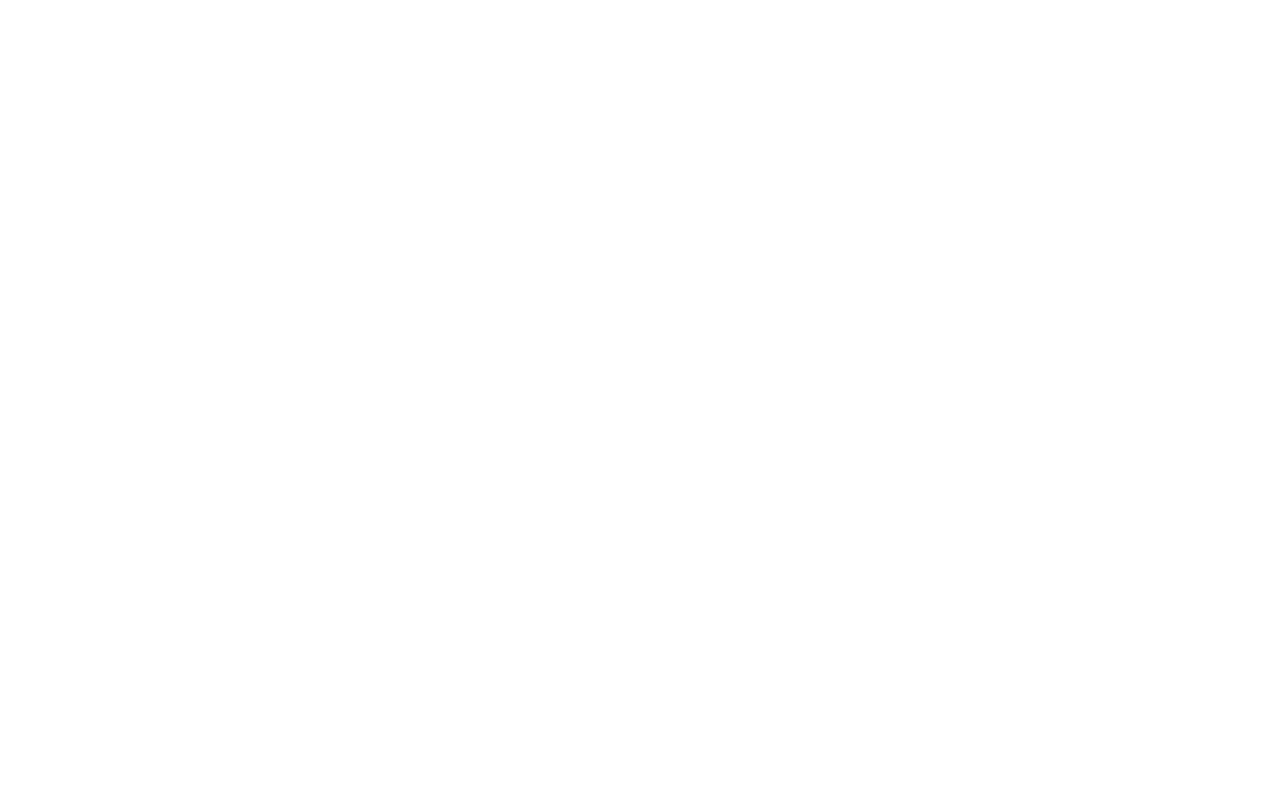
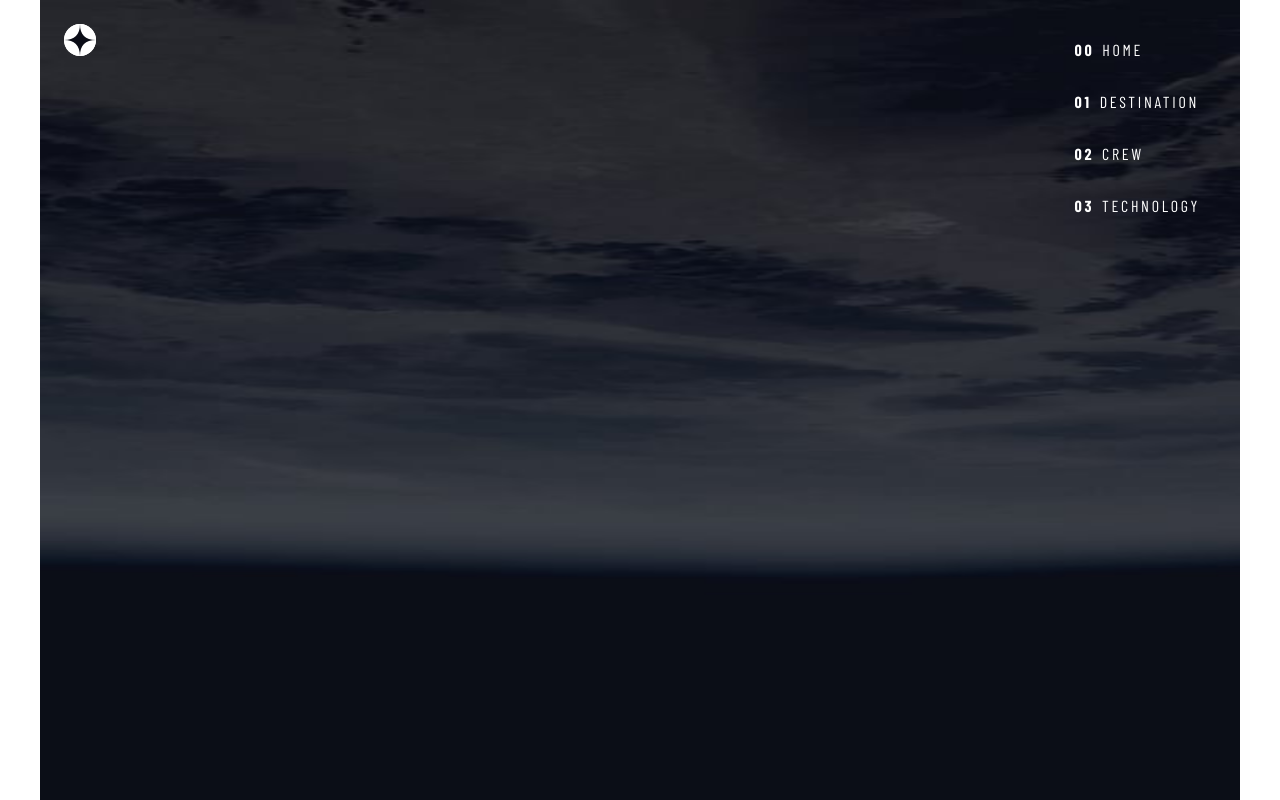
Before and after one commit to otodavid/space-tourism, a Next.js app: page /crew in a window 1280 px wide. Built offline with nearby package versions, Linux system fonts and the light colour scheme; a web font is replaced by a local one.

Commit message:
changed the way background images are added to pages

```diff
--- a/components/Layout.jsx
+++ b/components/Layout.jsx
@@ -4,7 +4,8 @@
 import React from 'react';
 import Header from './Header';
 
-const Layout = ({ children, title, pageBackground, description }) => {
+const Layout = ({ children, title, sx, description }) => {
+  console.log(sx);
   return (
     <Box sx={{ position: 'relative' }}>
       <Head>
@@ -22,10 +23,7 @@
         <meta name='viewport' content='initial-scale=1, width=device-width' />
       </Head>
 
-      <Container
-        disableGutters
-        sx={{ background: pageBackground, minHeight: '100vh', p: 3 }}
-      >
+      <Container disableGutters sx={{ ...sx, minHeight: '100vh', p: 3 }}>
         <Header />
 
         <Box component='main'>{children}</Box>
--- a/pages/crew.js
+++ b/pages/crew.js
@@ -1,5 +1,18 @@
 import React from 'react';
+import Layout from '../components/Layout';
 
 export default function Crew() {
-  return <div>Crew</div>;
+  return (
+    <Layout
+      title='Crew'
+      sx={styledLayout}
+    >
+
+    </Layout>
+  );
 }
+
+
+const styledLayout = {
+  background: 'url(assets/crew/background-crew-mobile.jpg) center center / 100% 100% no-repeat'
+}
```
Also changed, not shown: pages/destination.js (+6 -4 lines), pages/index.js (+6 -4 lines).
